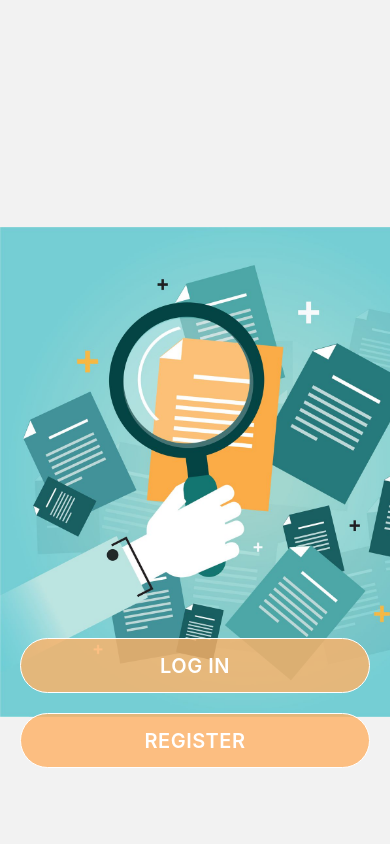
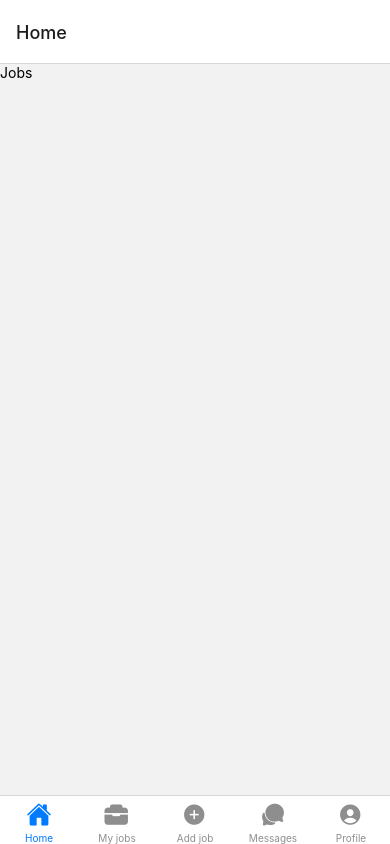
Before and after one commit to Ivan-Franjic/job-seeker, a React Native app: screen /Navigation in a window 390 px wide. Before the commit this address had no page. Built offline with nearby package versions, Linux system fonts and the light colour scheme.

Commit message:
bottom navigation added

```diff
--- a/App.tsx
+++ b/App.tsx
@@ -1,20 +1,30 @@
+import { useState } from "react";
 import { StatusBar } from "expo-status-bar";
-import { StyleSheet, Text, View } from "react-native";
 import { NavigationContainer } from "@react-navigation/native";
 import { createNativeStackNavigator } from "@react-navigation/native-stack";
 import Login from "./Screens/Login/Login";
+import Navigation from "./Components/Navigation";
 
 const Stack = createNativeStackNavigator();
 
 export default function App() {
+  const [isLoggedIn] = useState(true);
   return (
     <NavigationContainer>
       <Stack.Navigator>
-        <Stack.Screen
-          options={{ headerShown: false }}
-          name="Login"
-          component={Login}
-        ></Stack.Screen>
+        {isLoggedIn ? (
+          <Stack.Screen
+            name="Navigation"
+            component={Navigation}
+            options={{ headerShown: false }}
+          ></Stack.Screen>
+        ) : (
+          <Stack.Screen
+            name="Login"
+            component={Login}
+            options={{ headerShown: false }}
+          />
+        )}
       </Stack.Navigator>
     </NavigationContainer>
   );
--- /dev/null
+++ b/Components/Navigation.tsx
@@ -0,0 +1,64 @@
+import { NavigationContainer } from "@react-navigation/native";
+import { createBottomTabNavigator } from "@react-navigation/bottom-tabs";
+import Ionicons from "@expo/vector-icons/Ionicons";
+import HomeScreen from "../Screens/HomeScreen";
+import Profile from "../Screens/Profile";
+import JobDetails from "../Screens/JobDetails";
+
+const Tab = createBottomTabNavigator();
+export default function Navigation() {
+  return (
+    <Tab.Navigator>
+      <Tab.Screen
+        name="Home"
+        component={HomeScreen}
+        options={{
+          tabBarLabel: "Home",
+          tabBarIcon: ({ color, size }) => (
+            <Ionicons name="home" color={color} size={size} />
+          ),
+        }}
+      />
+      <Tab.Screen
+        name="My jobs"
+        component={JobDetails}
+        options={{
+          tabBarLabel: "My jobs",
+          tabBarIcon: ({ color, size }) => (
+            <Ionicons name="briefcase" color={color} size={size} />
+          ),
+        }}
+      />
+      <Tab.Screen
+        name="Add job"
+        component={JobDetails}
+        options={{
+          tabBarLabel: "Add job",
+          tabBarIcon: ({ color, size }) => (
+            <Ionicons name="add-circle" color={color} size={size} />
+          ),
+        }}
+      />
+      <Tab.Screen
+        name="Messages"
+        component={JobDetails}
+        options={{
+          tabBarLabel: "Messages",
+          tabBarIcon: ({ color, size }) => (
+            <Ionicons name="chatbubbles" color={color} size={size} />
+          ),
+        }}
+      />
+      <Tab.Screen
+        name="Profile"
+        component={Profile}
+        options={{
+          tabBarLabel: "Profile",
+          tabBarIcon: ({ color, size }) => (
+            <Ionicons name="person-circle" color={color} size={size} />
+          ),
+        }}
+      />
+    </Tab.Navigator>
+  );
+}
```
